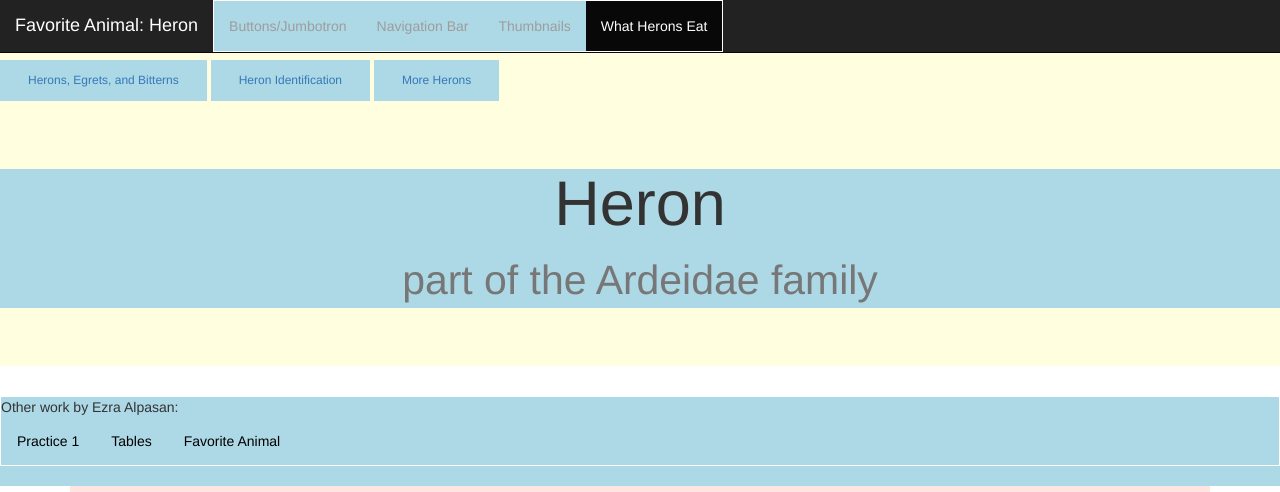
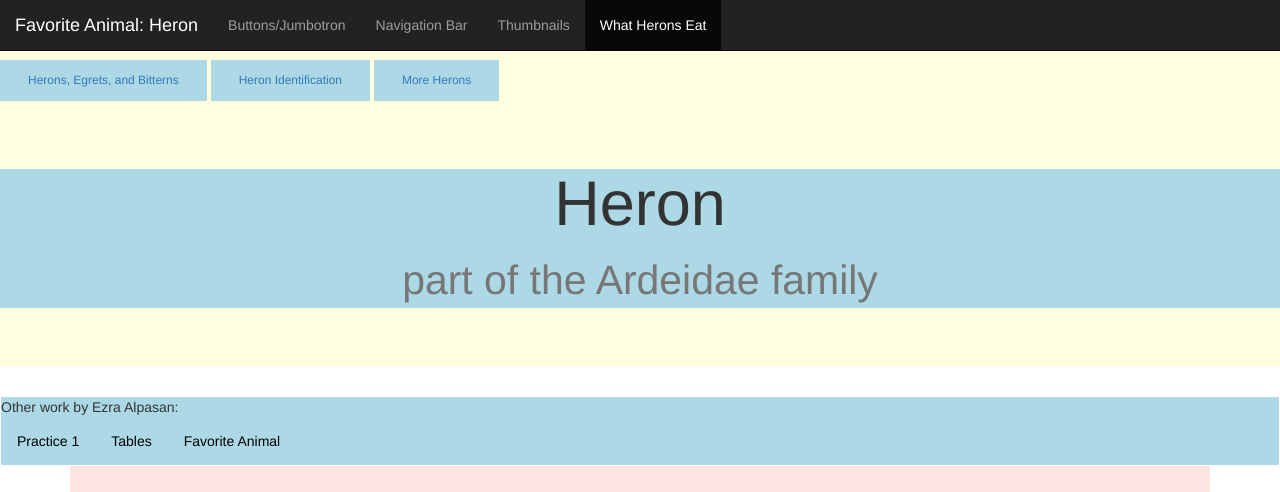
Before and after one commit to ealpasan1/ecs71718, a plain HTML site: page HTML/FavoriteAnimal3.html in a window 1280 px wide. Shown: the top 492 px of the page. Drawn offline with nearby package versions, Linux system fonts and the light colour scheme.

Commit message:
First commit

```diff
--- a/HTML/FavoriteAnimal3.html
+++ b/HTML/FavoriteAnimal3.html
@@ -23,14 +23,13 @@
     </div>
     <div>
       <div class="collapse navbar-collapse" id="myNavbar">
-                <ul class="nav navbar-nav">
-                  <li><a href="#section1">Buttons/Jumbotron</a></li>
-                  <li><a href="#section2">Navigation Bar</a></li>
-                  <li><a href="#section3">Thumbnails</a></li>
-                  <li><a href="#section4">What Herons Eat</a></li>
-                </ul>
+        <ol class="nav navbar-nav">
+          <li id=please><a href="#section1">Buttons/Jumbotron</a></li>
+          <li id=please><a href="#section2">Navigation Bar</a></li>
+          <li id=please><a href="#section3">Thumbnails</a></li>
+          <li id=please><a href="#section4">What Herons Eat</a></li>
           </li>
-        </ul>
+        </ol>
       </div>
     </div>
   </div>
@@ -60,7 +59,6 @@
                     <li><a href=https://ealpasan1.github.io/ecs71718/HTML/table1.html>Tables</a></li>
                     <li><a href=https://ealpasan1.github.io/ecs71718/HTML/FavoriteAnimal.html>Favorite Animal</a></li>
                 </ul>
-                <br>
         </div>
         <div class=container>
             <div id=section3>
```
Lines whose indentation alone changed are shown as unchanged.
